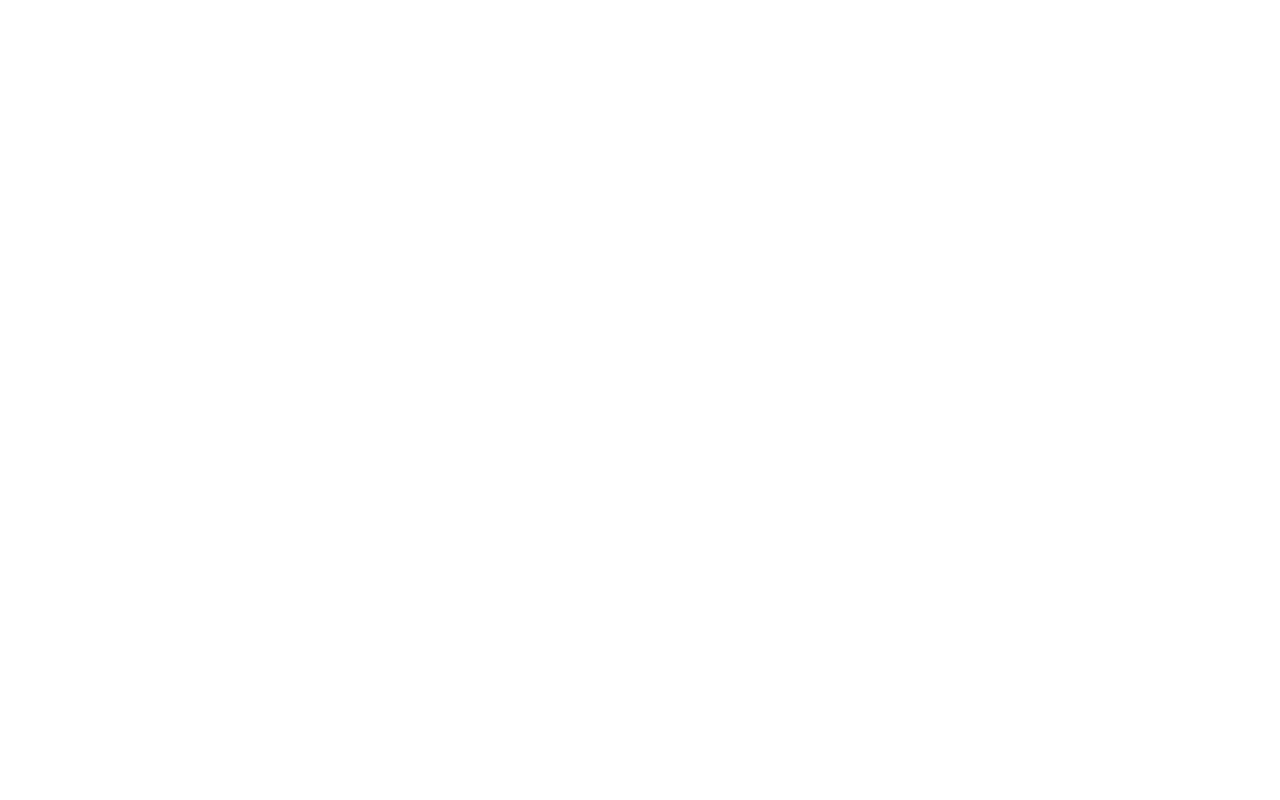
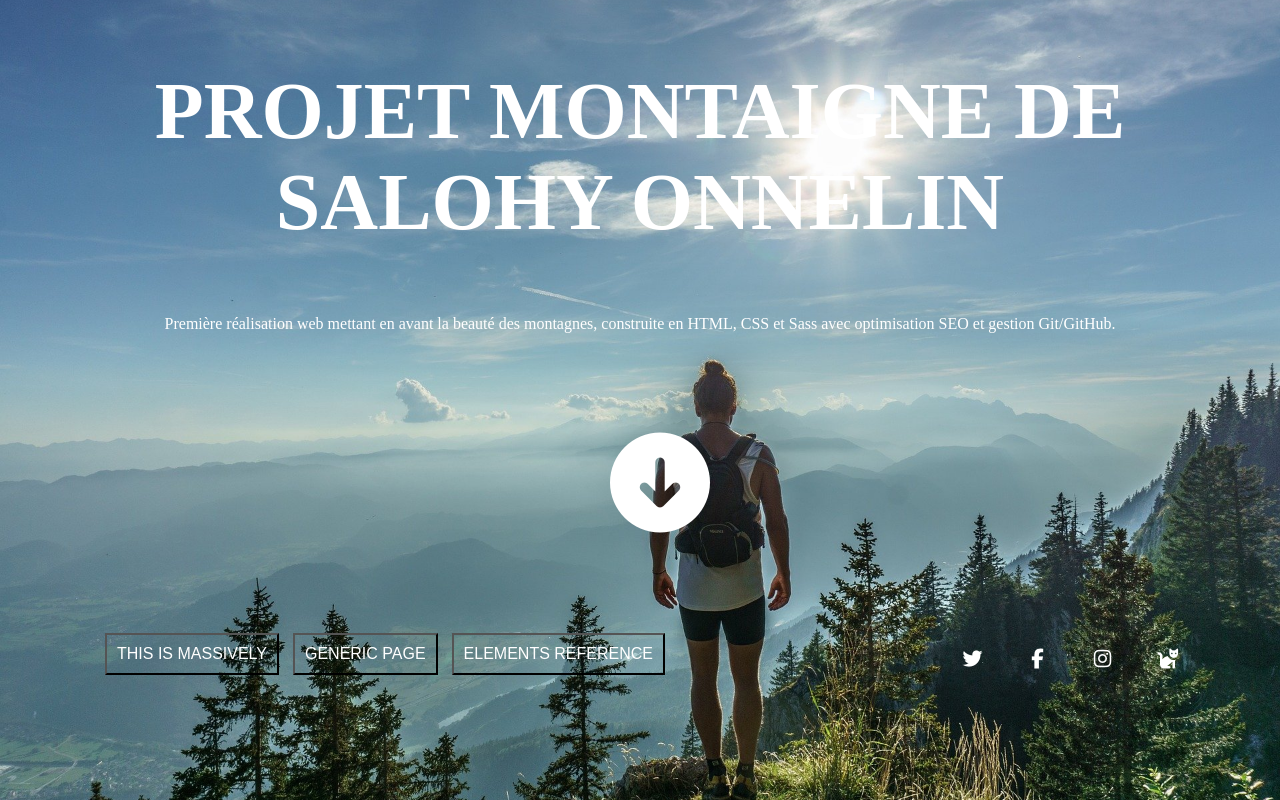
Before and after one commit to salohy-onnelin25/Projet-2-Montaigne, a plain HTML site: page index.html in a window 1280 px wide. Drawn offline with Linux system fonts and the light colour scheme.

Commit message:
07/09/2025 20h18

```diff
--- a/assets/styles/style.scss
+++ b/assets/styles/style.scss
@@ -0,0 +1,97 @@
+
+$color1:white;
+$color2:black;
+
+*{
+    list-style: none;
+}
+button{
+        cursor: pointer;
+    }
+
+a{
+    text-decoration: none;
+}
+
+li{
+    cursor: pointer;
+}
+html{
+    background: url(../img/bg.jpg)center/cover fixed;
+}
+body{
+    margin: 0 100px;
+}
+header{
+    .header-top{
+        .header-1{
+            text-align: center;
+            color: $color1;
+            h1{
+                font-size: 5rem;
+                text-transform:uppercase;
+            }
+        }
+        .header-2{
+            margin:100px 0;
+            nav{
+                ul{
+                    text-align: center;
+                    li{
+                        a{
+                            i{
+                                font-size: 100px;
+                                color: $color1;
+                                transition: 0.2s;
+                            }
+                            i:hover{
+                                transform: scale(1.3);
+                            }
+                        }
+                    }
+                }
+            }
+        }
+    }
+    .header-botton{
+        display: flex;
+        flex-direction: row;
+        justify-content: space-between;
+        .header-botton-1{
+            button{
+                padding: 10px;
+                margin: 0 5px;
+                background: none;
+                color: $color1;
+                font-size: 1rem;
+                transition: 0.2s;
+            }
+            button:hover{
+                   transform: scale(1.1);
+                    background: $color1;
+                    color: $color2 ;
+            }
+        }
+        .header-botton-2{
+            nav{
+                ul{
+                    display: flex;
+                    flex-direction: row;
+                    gap: 40px;
+                    li{
+                        a{
+                            i{
+                               font-size: 20px;
+                                color: $color1;
+                                transition: 0.2s;
+                            }
+                            i:hover{
+                                transform: scale(1.3);
+                            }
+                        }
+                    }
+                }
+            }
+        }
+    }
+}
--- a/index.html
+++ b/index.html
@@ -6,25 +6,83 @@
     <title>Projet Montaigne</title>
     <meta
       name="description"
-      content="Ce projet est une première réalisation web qui met en avant la beauté des montagnes à travers une page moderne et responsive. La structure est développée en HTML, le design en CSS avec une meilleure organisation grâce à Sass, et j’ai appliqué pour la première fois des techniques de SEO afin d’optimiser le référencement naturel.
-      En parallèle, j’ai appris à gérer le projet avec Git et GitHub : création du dépôt, gestion des versions avec des commits réguliers, et mise en ligne du code. Cela m’a permis de découvrir le workflow complet d’un développeur, de la conception visuelle jusqu’à la gestion du code source."
+      content="Première réalisation web mettant en avant la beauté des montagnes, construite en HTML, CSS et Sass avec optimisation SEO et gestion Git/GitHub."
     />
-    <meta name="keywords" content="montagnes, nature, randonnée, paysages, voyage, aventure, HTML, CSS, Sass, SEO, site web débutant">
+    <meta
+      name="keywords"
+      content="montagnes, nature, randonnée, paysages, voyage, aventure, HTML, CSS, Sass, SEO, site web débutant"
+    />
 
-    <meta name="author" content="SALOHY Onnelin">
+    <meta name="author" content="SALOHY Onnelin" />
 
-    <meta property="og:title" content="Montagne - Beauté naturelle et paysages">
-    <meta property="og:description" content="Découvrez la beauté des montagnes à travers un site moderne construit en HTML, CSS et Sass, avec une optimisation SEO pour un meilleur référencement.">
-    <meta property="og:image" content="assets/img/bg.jpg">
-    <meta property="og:type" content="website">
+    <meta
+      property="og:title"
+      content="Montagne - Beauté naturelle et paysages"
+    />
+    <meta
+      property="og:description"
+      content="Découvrez la beauté des montagnes à travers un site moderne construit en HTML, CSS et Sass, avec une optimisation SEO pour un meilleur référencement."
+    />
+    <meta property="og:image" content="assets/img/bg.jpg" />
+    <meta property="og:type" content="website" />
 
-    <meta name="twiter:card" content="summary_large_image">
-    <meta name="twiter:title" content="Montagnes - Beauté naturelle et paysages">
-    <meta name="twiter:description" content="Découvrez la beauté des montagnes à travers un site moderne en HTML, CSS et Sass, optimisé pour le SEO.">
-    <meta name="twiter:image" content="assets/img/bg.jpg">
+    <meta name="twitter:card" content="summary_large_image" />
+    <meta
+      name="twitter:title"
+      content="Montagnes - Beauté naturelle et paysages"
+    />
+    <meta
+      name="twitter:description"
+      content="Découvrez la beauté des montagnes à travers un site moderne en HTML, CSS et Sass, optimisé pour le SEO."
+    />
+    <meta name="twitter:image" content="assets/img/bg.jpg" />
 
-    <link rel="shorcut icon" href="./assets/img/Icon .png" />
+    <link rel="shortcut icon" href="./assets/img/Icon .png" />
     <link rel="stylesheet" href="./assets/styles/style.css" />
+    <link
+      rel="stylesheet"
+      href="https://cdnjs.cloudflare.com/ajax/libs/font-awesome/7.0.1/css/all.min.css"
+    />
   </head>
-  <body></body>
+  <body>
+    <header>
+      <section class="header-top">
+        <div class="header-1">
+          <h1>Projet Montaigne de SALOHY Onnelin</h1>
+          <p>
+            Première réalisation web mettant en avant la beauté des montagnes,
+            construite en HTML, CSS et Sass avec optimisation SEO et gestion
+            Git/GitHub.
+          </p>
+        </div>
+        <div class="header-2">
+          <nav>
+            <ul>
+              <li><a href="#"><i class="fa-solid fa-circle-arrow-down"></i></a></li>
+            </ul>
+          </nav>
+        </div>
+      </section>
+      <section class="header-botton">
+        <div class="header-botton-1">
+          <button>THIS IS MASSIVELY</button>
+          <button>GENERIC PAGE</button>
+          <button>ELEMENTS REFERENCE</button>
+        </div>
+        <div class="header-botton-2">
+          <nav>
+            <ul>
+              <li><a href="#"><i class="fa-brands fa-twitter"></i></a></li>
+              <li><a href="#"><i class="fa-brands fa-facebook-f"></i></a></li>
+              <li><a href="#"><i class="fa-brands fa-instagram"></i></a></li>
+              <li><a href="#"><i class="fa-solid fa-cat"></i></a></li>
+            </ul>
+          </nav>
+
+        </div>
+      </section>
+    </header>
+    <main></main>
+    <footer></footer>
+  </body>
 </html>
```
Also changed, not shown: assets/styles/style.css, 1 other file.
